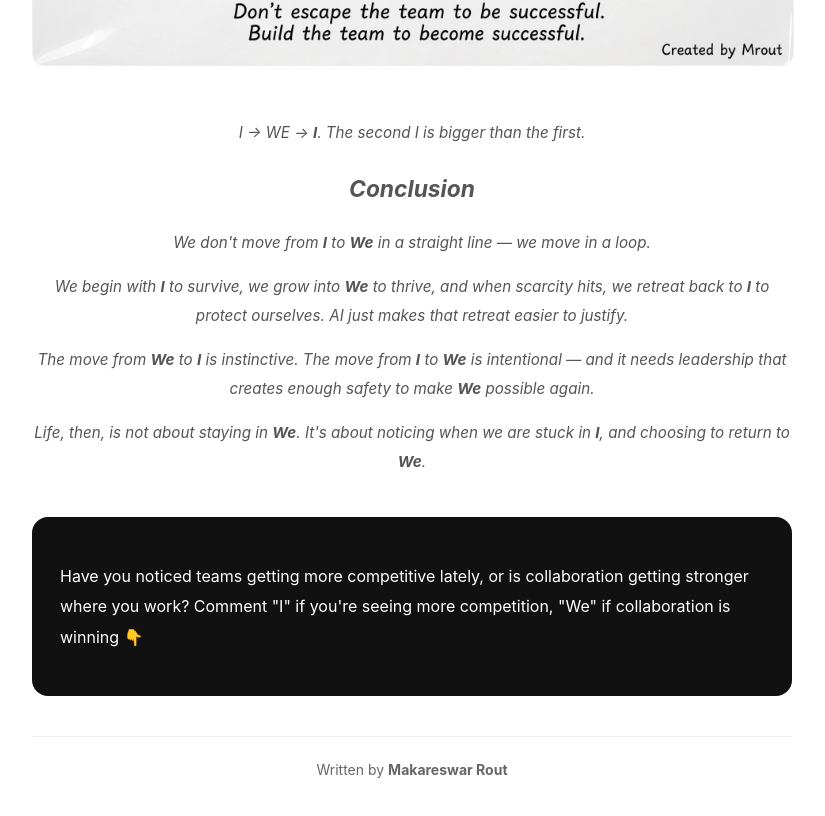
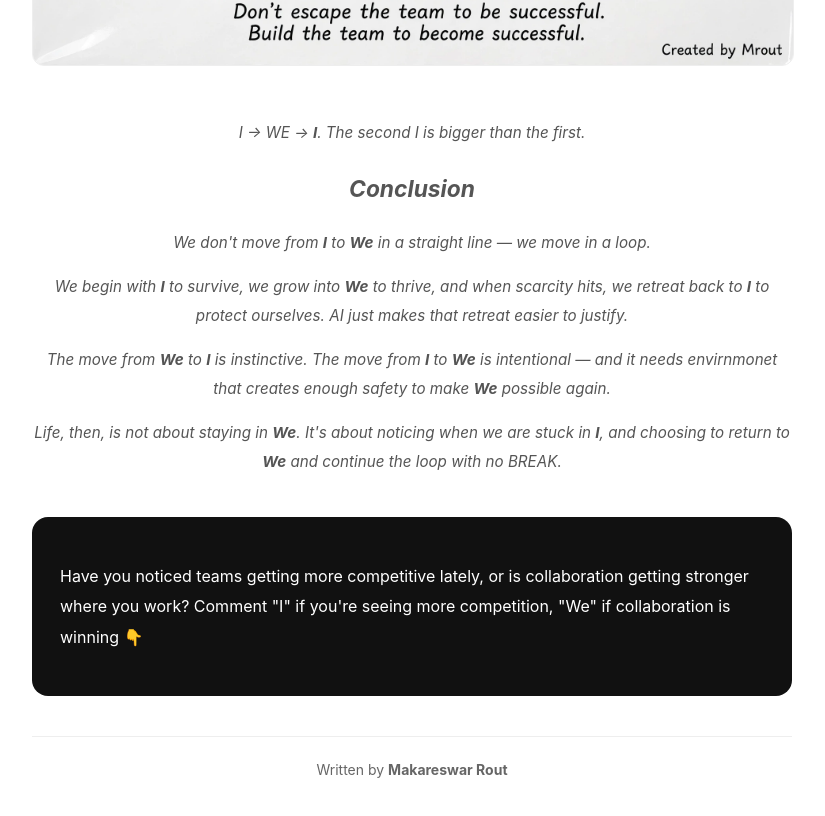
Before and after one commit to routmakareswar/mblogs, a plain HTML site: page index.html in a window 1280 px wide. Shown: the part 6072-6888 px from the top of the page, without its empty margins (228-1053 px from the left). Drawn offline with nearby package versions, Linux system fonts and the light colour scheme.

Commit message:
Update index.html

```diff
--- a/index.html
+++ b/index.html
@@ -205,9 +205,9 @@ Knowing what <em>we can do</em> builds momentum.</p>
 
   <p>We begin with <strong>I</strong> to survive, we grow into <strong>We</strong> to thrive, and when scarcity hits, we retreat back to <strong>I</strong> to protect ourselves. AI just makes that retreat easier to justify.</p>
 
-  <p>The move from <strong>We</strong> to <strong>I</strong> is instinctive. The move from <strong>I</strong> to <strong>We</strong> is intentional — and it needs leadership that creates enough safety to make <strong>We</strong> possible again.</p>
+  <p>The move from <strong>We</strong> to <strong>I</strong> is instinctive. The move from <strong>I</strong> to <strong>We</strong> is intentional — and it needs envirnmonet that creates enough safety to make <strong>We</strong> possible again.</p>
 
-  <p>Life, then, is not about staying in <strong>We</strong>. It's about noticing when we are stuck in <strong>I</strong>, and choosing to return to <strong>We</strong>.</p>
+  <p>Life, then, is not about staying in <strong>We</strong>. It's about noticing when we are stuck in <strong>I</strong>, and choosing to return to <strong>We</strong> and continue the loop with no BREAK.</p>
 </div>
   </figcaption>
 </figure>
```
